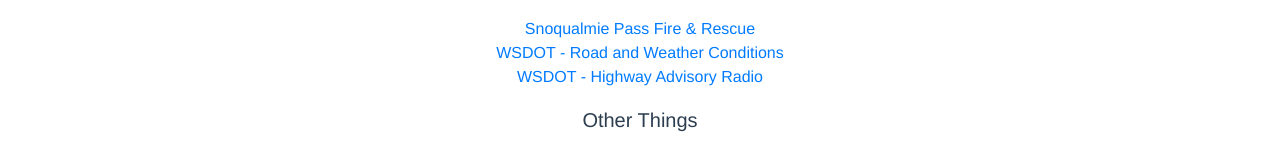
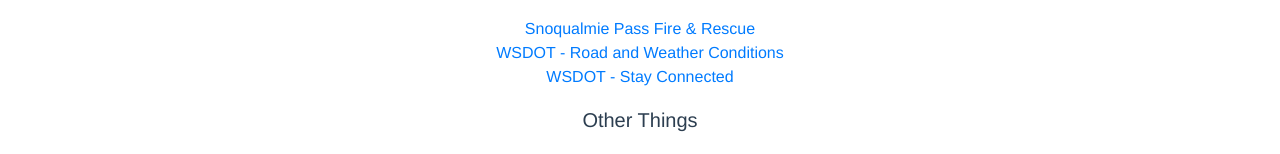
Before and after one commit to legauntt/hyak.life, a Vue app: page /links in a window 1280 px wide. Shown: the part 171-325 px from the top of the page. Built offline with nearby package versions, Linux system fonts and the light colour scheme.

Commit message:
Update links

```diff
--- a/src/views/Links.vue
+++ b/src/views/Links.vue
@@ -22,8 +22,8 @@
           <li>
             <a
               target="_blank"
-              href="http://media.wsdot.wa.gov/asxgen/audio/har/Snoq_Summit/summit.wma"
-              >WSDOT - Highway Advisory Radio</a
+              href="https://engage.wsdot.wa.gov/i-90-construction-from-north-bend-to-vantage/stay-connected/"
+              >WSDOT - Stay Connected</a
             >
           </li>
         </ul>
@@ -33,12 +33,12 @@
         <p class="lead">Other Things</p>
         <ul class="list-unstyled">
           <li>
-            <a target="_blank" href="http://www.snopass.org/"
+            <a target="_blank" href="https://snopass.org/"
               >Snoqualmie Pass Utility District (SPUD)</a
             >
           </li>
           <li>
-            <a target="_blank" href="http://www.summit-at-snoqualmie.com/"
+            <a target="_blank" href="https://www.summitatsnoqualmie.com/"
               >Summit at Snoqualmie Ski Resort</a
             >
           </li>
```
